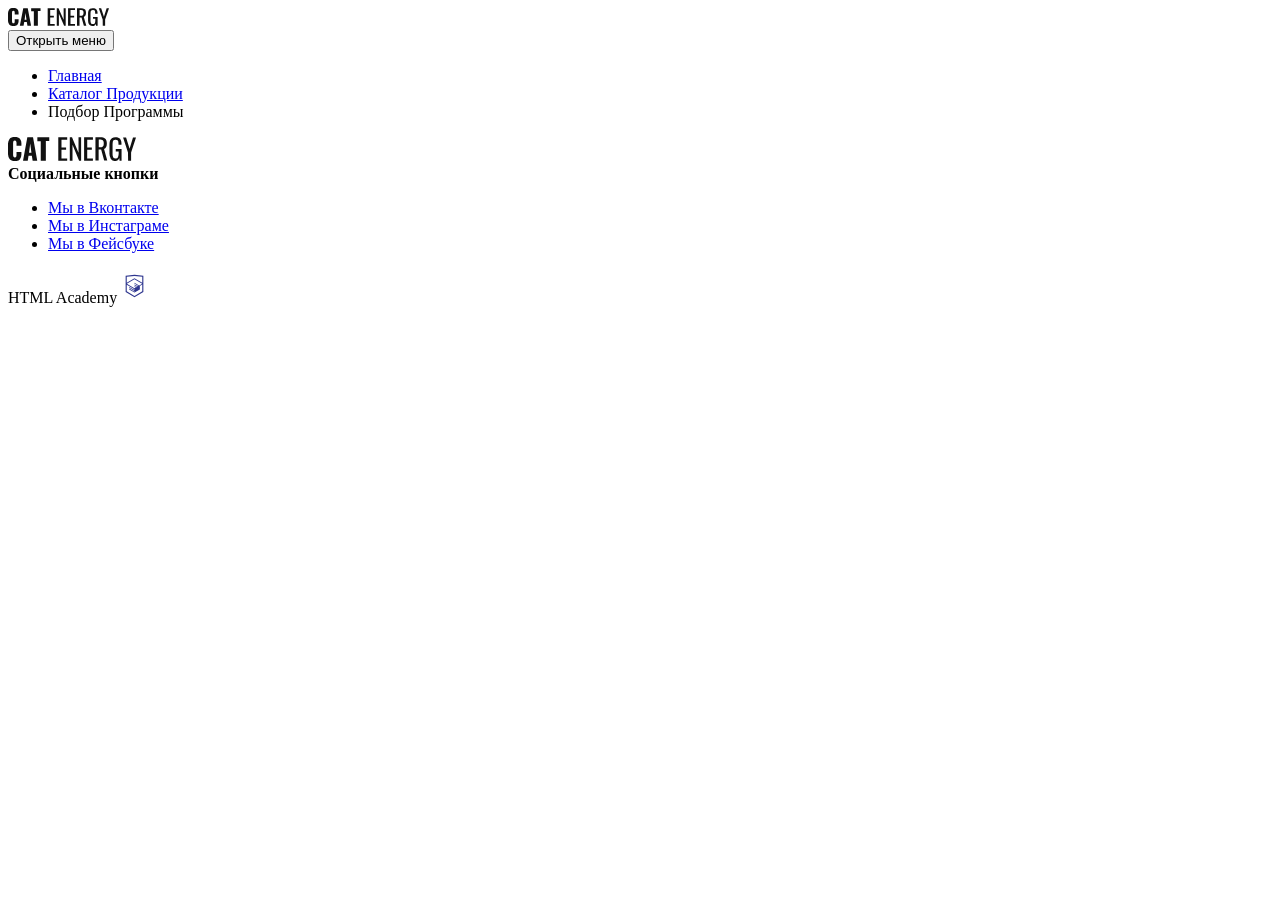
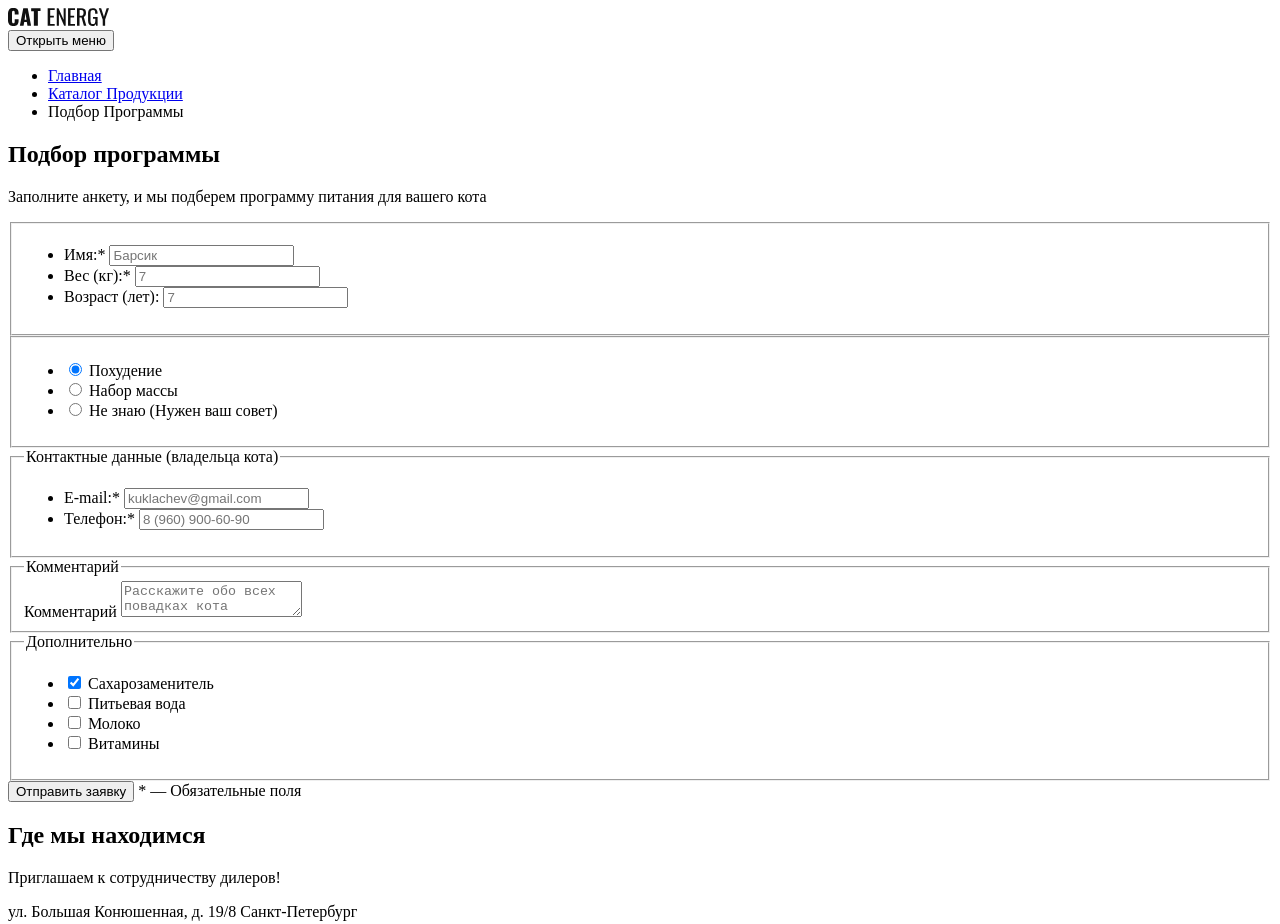
Before and after one commit to easternleaves/126260-cat-energy-22, a website: page source/form.html in a window 1280 px wide. Shown: the top 924 px of the page. Before the commit the page ends 800 px from the top, so only its background shows below. Drawn offline with Linux system fonts and the light colour scheme.

Commit message:
Добавляет разметку страницы формы

```diff
--- a/source/form.html
+++ b/source/form.html
@@ -33,6 +33,101 @@
       </nav>
     </header>
     <main class="page-main">
+      <section class="form">
+        <h1 class="form__title">Подбор программы</h1>
+        <p class="form__description">
+          Заполните анкету, и мы подберем программу питания для вашего кота
+        </p>
+        <form class="program-form" action="https://echo.htmlacademy.ru" method="post">
+          <fieldset class="program-form__fieldset">
+            <ul class="program-form__list">
+              <li class="program-form__item">
+                <label class="program-form__label" for="cat-name">Имя:*</label>
+                <input class="program-form__field" type="text" id="cat-name" name="cat-name" placeholder="Барсик" required>
+              </li>
+              <li class="program-form__item">
+                <label class="program-form__label" for="cat-weight">Вес (кг):*</label>
+                <input class="program-form__field" type="number" id="cat-weight" name="cat-weight" placeholder="7" required>
+              </li>
+              <li class="program-form__item">
+                <label class="program-form__label" for="cat-age">Возраст (лет):</label>
+                <input class="program-form__field" type="number" id="cat-age" name="cat-age" placeholder="7">
+              </li>
+            </ul>
+          </fieldset>
+          <fieldset class="program-form__fieldset">
+            <ul class="program-form__list">
+              <li class="program-form__item">
+                <input class="program-form__radio" type="radio" id="slim" name="slim" value="slim" checked>
+                <label class="program-form__label-radio" for="slim">Похудение</label>
+              </li>
+              <li class="program-form__item">
+                <input class="program-form__radio" type="radio" id="mass" name="mass" value="mass">
+                <label class="program-form__label-radio" for="mass">Набор массы</label>
+              </li>
+              <li class="program-form__item">
+                <input class="program-form__radio" type="radio" id="advice" name="advice" value="advice">
+                <label class="program-form__label-radio" for="advice">Не знаю (Нужен ваш совет)</label>
+              </li>
+            </ul>
+          </fieldset>
+          <fieldset class="program-form__fieldset">
+            <legend class="program-form__title">Контактные данные (владельца кота)</legend>
+            <ul class="program-form__list">
+              <li class="program-form__item">
+                <label class="program-form__label" for="email">E-mail:*</label>
+                <input class="program-form__field" type="email" id="email" name="email" placeholder="kuklachev@gmail.com" required>
+              </li>
+              <li class="program-form__item">
+                <label class="program-form__label" for="phone">Телефон:*</label>
+                <input class="program-form__field" type="number" id="phone" name="phone" placeholder="8 (960) 900-60-90" required>
+              </li>
+            </ul>
+          </fieldset>
+          <fieldset class="program-form__fieldset">
+            <legend class="program-form__title">Комментарий</legend>
+            <label class="visually-hidden" for="comment">Комментарий</label>
+            <textarea class="program-form__comment-field" id="comment" name="comment" placeholder="Расскажите обо всех повадках кота"></textarea>
+          </fieldset>
+          <fieldset class="program-form__fieldset">
+            <legend class="program-form__title">Дополнительно</legend>
+            <ul class="program-form__list">
+              <li class="program-form__item">
+                <input class="program-form__checkbox" type="checkbox" id="sweetener" name="sweetener" value="sweetener" checked>
+                <label class="program-form__label-checkbox" for="sweetener">Cахарозаменитель</label>
+              </li>
+              <li class="program-form__item">
+                <input class="program-form__checkbox" type="checkbox" id="water" name="water" value="water">
+                <label class="program-form__label-checkbox" for="water">Питьевая вода</label>
+              </li>
+              <li class="program-form__item">
+                <input class="program-form__checkbox" type="checkbox" id="milk" name="milk" value="milk">
+                <label class="program-form__label-checkbox" for="milk">Молоко</label>
+              </li>
+              <li class="program-form__item">
+                <input class="program-form__checkbox" type="checkbox" id="vitamins" name="vitamins" value="vitamins">
+                <label class="program-form__label-checkbox" for="vitamins">Витамины</label>
+              </li>
+            </ul>
+          </fieldset>
+          <button class="program-form__button" type="submit">Отправить заявку</button>
+          <span class="program-form__legend">* — Обязательные поля</span>
+        </form>
+      </section>
+      <section class="map">
+        <div class="map__description map__description--inner">
+          <h2 class="visually-hidden">Где мы находимся</h2>
+          <p class="map__offer">
+            Приглашаем к сотрудничеству дилеров!
+          </p>
+          <p class="map__address">
+            ул. Большая Конюшенная, д. 19/8 Санкт-Петербург
+          </p>
+        </div>
+        <div class="map__map-widget">
+          <img src="img/map-preview.png" width="320" height="362" alt="Превью карты">
+        </div>
+      </section>
       <footer class="page-footer">
         <div class="page-footer__wrapper">
           <a class="page-footer__logo" href="index.html">
```
